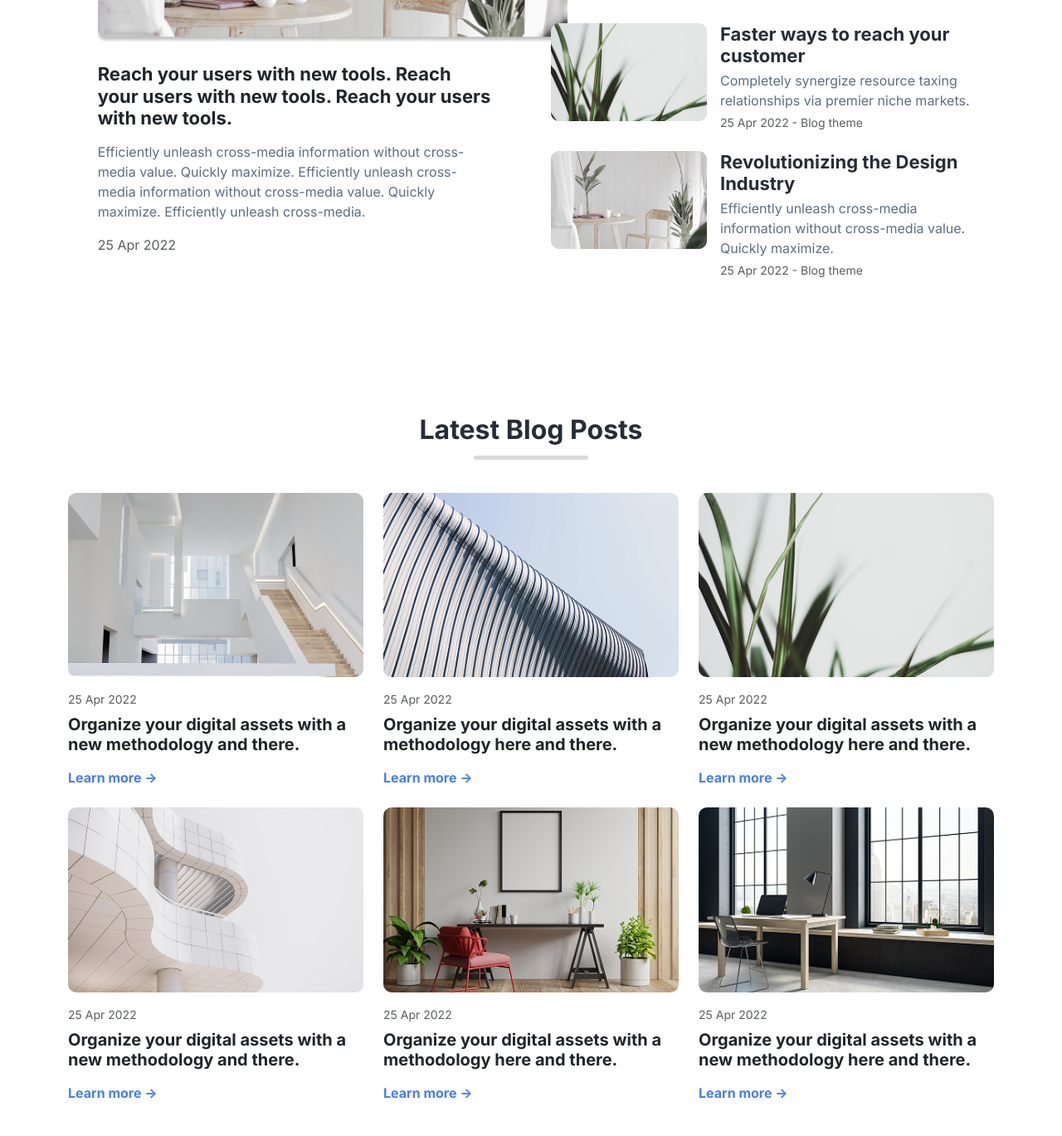
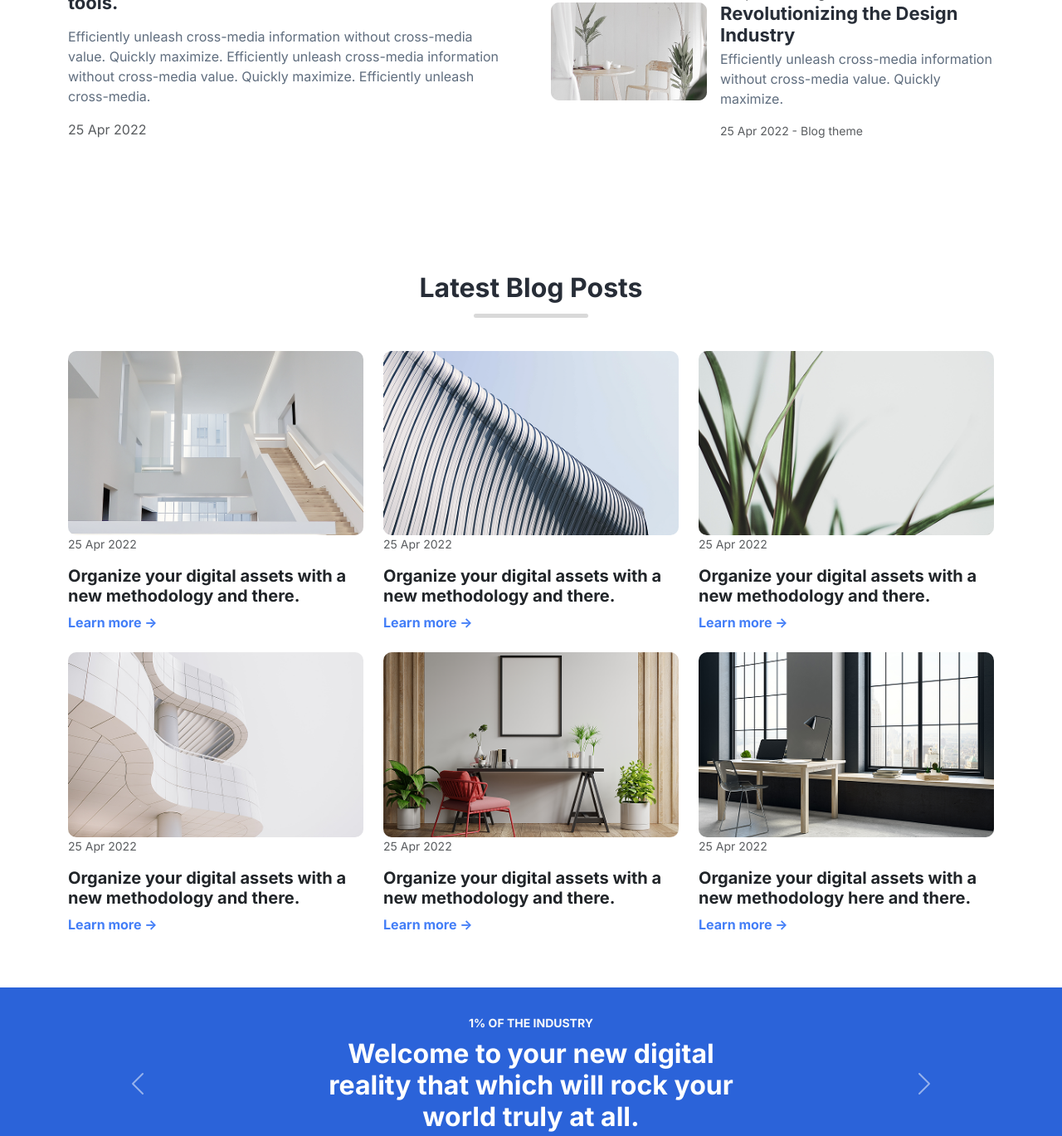
Before and after one commit to Abdelrahman-Elfiky/bootstrap-task-2, a plain HTML site: page index.html in a window 1280 px wide. Shown: the part 1120-2489 px from the top of the page at 83% size. Drawn offline with Linux system fonts and the light colour scheme.

Commit message:
Update index.html

```diff
--- a/index.html
+++ b/index.html
@@ -59,11 +59,11 @@
             </li>
           </ul>
           <div class="d-flex gap-2 buttons">
-            <button class="btn btn-outline-primary btn-custom border-0">
+            <button class="btn-signup-hover text-color-blue-100 border-0 fw-semibold">
               Sign Up
             </button>
             <button
-              class="text-light bg-color-blue-100 border-0 px-7 py-9 fw-semibold rounded"
+              class="text-light bg-color-blue-100 border-0 p-6 fw-semibold rounded"
               data-bs-toggle="modal"
               data-bs-target="#loginModal"
             >
@@ -75,9 +75,9 @@
     </nav>
 
     <main>
-      <section class="text-center">
+      <section class="text-center py-7">
         <div class="container">
-          <div class="py-7 w-50 mx-auto">
+          <div class=" stay-wrapper">
             <p class="text-color-blue-100 fw-semibold small">
               1% OF THE INDUSTRY
             </p>
@@ -99,7 +99,7 @@
                 <h2 class="fw-bold mb-4 fs-2 mb-md-3">
                   Welcome to your new digital reality that will rock your world.
                 </h2>
-                <p class="mb-0 text-color-blue-300 mb-md-4">
+                <p class=" text-color-blue-300 mb-md-4">
                   Let us help you take you from zero to serious business and
                   beyond. Our no-strings attached free trial lets you test our
                   product today.
@@ -130,34 +130,33 @@
 
         <section class="py-5 order-1 order-md-2">
   <div class="container">
-            <div
-              class="row gx-5 align-items-stretch justify-content-center blog-section-layout"
-            >
-              <div class="main-post col-12 col-md-6 d-flex flex-column mb-4">
-                <div class="bg-white p-4 main-post-wrapper d-flex flex-column">
+    <div class="row gx-sm-5">
+      <div class="col-12 col-md-6">
+        <div class="bg-white main-post-wrapper d-flex flex-column">
           <picture class="rounded-5 mb-4">
             <img
               src="./assets/imgs/Tooltip.png"
-                      class="main-post-img mb-3 h-100 object-fit-cover"
+              class="main-post-img h-100 object-fit-cover"
               alt="Main Post"
             />
           </picture>
-                  <h2 class="fw-bold mb-2 post-title mb-3">
+          <h2 class="fw-bold post-title mb-3 text-color-gray-100">
             Reach your users with new tools. Reach your users with new
             tools. Reach your users with new tools.
           </h2>
-                  <p class="post-description text-color-gray-200 mb-3">
-                    Efficiently unleash cross-media information without
-                    cross-media value. Quickly maximize. Efficiently unleash
-                    cross-media information without cross-media value. Quickly
-                    maximize. Efficiently unleash cross-media.
+          <p class="post-description text-color-gray-200">
+            Efficiently unleash cross-media information without cross-media value.
+            Quickly maximize. Efficiently unleash cross-media information without
+            cross-media value. Quickly maximize. Efficiently unleash cross-media.
           </p>
           <p class="text-muted small mt-auto fs-6">25 Apr 2022</p>
         </div>
       </div>
 
-              <div class="side-posts col-12 col-md-6 d-flex flex-column gap-4">
-                <div class="d-flex small-post align-items-start mt-4 mb-2">
+      <div class="col-12 col-md-6">
+        <div class="d-flex flex-column gap-24px">
+
+          <div class="d-flex align-items-start">
             <picture class="rounded-5">
               <img
                 src="./assets/imgs/Container.png"
@@ -169,15 +168,14 @@
               <h2 class="fw-bold mb-1 post-title text-color-gray-100">
                 Reach your users with new tools
               </h2>
-                    <p class="post-description mb-1 text-color-gray-200">
-                      Efficiently unleash cross-media information without
-                      cross-media value. Quickly maximize.
+              <p class="post-description mb-3 text-color-gray-200">
+                Efficiently unleash cross-media information without cross-media value. Quickly maximize.
               </p>
               <p class="text-muted small mb-0">25 Apr 2022</p>
             </div>
           </div>
 
-                <div class="d-flex small-post align-items-start">
+          <div class="d-flex align-items-start">
             <picture class="rounded-5">
               <img
                 src="./assets/imgs/Container (1).png"
@@ -186,12 +184,11 @@
               />
             </picture>
             <div>
-                    <h2 class="fw-bold mb-1 post-title text-color-gray-100">
+              <h2 class="fw-bold mb-1 post-title text-color-gray-100 w-100 no-wrap">
                 Faster ways to reach your customer
               </h2>
-                    <p class="post-description mb-1 text-color-gray-200">
-                      Completely synergize resource taxing relationships via
-                      premier niche markets.
+              <p class="post-description mb-3 text-color-gray-200">
+                Completely synergize resource taxing relationships via premier niche markets.
               </p>
               <p class="text-muted small mb-0">
                 25 Apr 2022 - Blog theme
@@ -199,7 +196,7 @@
             </div>
           </div>
 
-                <div class="d-flex small-post align-items-start">
+          <div class="d-flex align-items-start">
             <picture class="rounded-5">
               <img
                 src="./assets/imgs/Container (2).png"
@@ -211,175 +208,188 @@
               <h2 class="fw-bold mb-1 post-title text-color-gray-100">
                 Revolutionizing the Design Industry
               </h2>
-                    <p class="post-description mb-1 text-color-gray-200">
-                      Efficiently unleash cross-media information without
-                      cross-media value. Quickly maximize.
+              <p class="post-description mb-3 text-color-gray-200">
+                Efficiently unleash cross-media information without cross-media value. Quickly maximize.
               </p>
               <p class="text-muted small mb-0">
                 25 Apr 2022 - Blog theme
               </p>
             </div>
           </div>
-              </div>
-            </div>
-          </div>
-        </section>
-      </div>
-      <section class="mb-5 py-5 d-flex flex-row gap-2">
-        <div class=" container ">
-          <h2 class="text-center section-title blog-title text-color-gray-100">
-            Latest Blog Posts
-          </h2>
-          <div class="row row-cols-1 row-cols-md-2 row-cols-lg-3 g-4 mt-3">
-            <div class="col">
-              <div class="card h-100">
-                <picture class="mb-3">
-                  <img
-                    src="./assets/imgs/Rectangle 1.png"
-                    class="card-img-top img-fluid object-fit-cover"
-                    alt="..."
-                  />
-                </picture>
-                <div class="card-body p-0">
-                  <p class="text-muted small text-color-gray-200 mb-2">25 Apr 2022</p>
-                  <h3 class="h5 fw-bold card-title mb-3">
-                    Organize your digital assets with a new methodology and
-                    there.
-                  </h3>
-                  <a href="#" class="text-color-blue-100 text-decoration-none small fw-semibold fs-6"
-                    >Learn more →</a
-                  >
-                </div>
-              </div>
-            </div>
 
-            <div class="col">
-              <div class="card h-100">
-                <picture class="mb-3">
-                  <img
-                    src="./assets/imgs/Rectangle 1 (1).png"
-                    class="card-img-top img-fluid object-fit-cover "
-                    alt="..."
-                  />
-                </picture>
-                <div class="card-body p-0">
-                  <p class="text-muted small text-color-gray-200 mb-2">25 Apr 2022</p>
-                  <h3 class="h5 fw-bold card-title mb-3">
-                    Organize your digital assets with a methodology here and
-                    there.
-                  </h3>
-                  <a href="#" class="text-color-blue-100 text-decoration-none small fw-semibold fs-6"
-                    >Learn more →</a
-                  >
-                </div>
-              </div>
-            </div>
-
-            <div class="col">
-              <div class="card h-100">
-                <picture class="mb-3">
-                  <img
-                    src="./assets/imgs/Rectangle 1 (2).png"
-                    class="card-img-top img-fluid object-fit-cover"
-                    alt="..."
-                  />
-                </picture>
-                <div class="card-body p-0">
-                  <p class="text-muted small text-color-gray-200 mb-2">25 Apr 2022</p>
-                  <h3 class="h5 fw-bold card-title mb-3">
-                    Organize your digital assets with a new methodology here and
-                    there.
-                  </h3>
-                  <a href="#" class="text-color-blue-100 text-decoration-none small fw-semibold fs-6"
-                    >Learn more →</a
-                  >
-                </div>
-              </div>
-            </div>
-
-            <div class="col">
-              <div class="card h-100">
-                <picture class="mb-3">
-                  <img
-                    src="./assets/imgs/Rectangle 1 (3).png"
-                    class="card-img-top img-fluid object-fit-cover"
-                    alt="..."
-                  />
-                </picture>
-                <div class="card-body p-0">
-                  <p class="text-muted small text-color-gray-200 mb-2">25 Apr 2022</p>
-                  <h3 class="h5 fw-bold card-title mb-3">
-                    Organize your digital assets with a new methodology and
-                    there.
-                  </h3>
-                  <a href="#" class="text-color-blue-100 text-decoration-none small fw-semibold fs-6"
-                    >Learn more →</a
-                  >
-                </div>
-              </div>
-            </div>
-
-            <div class="col ">
-              <div class="card h-100">
-                <picture class="mb-3">
-                  <img
-                    src="./assets/imgs/Rectangle 1 (4).png"
-                    class="card-img-top img-fluid object-fit-cover"
-                    alt="..."
-                  />
-                </picture>
-                <div class="card-body p-0">
-                  <p class="text-muted small text-color-gray-200 mb-2">25 Apr 2022</p>
-                  <h3 class="h5 fw-bold card-title mb-3">
-                    Organize your digital assets with a methodology here and
-                    there.
-                  </h3>
-                  <a href="#" class="text-color-blue-100 text-decoration-none small fw-semibold fs-6"
-                    >Learn more →</a
-                  >
-                </div>
-              </div>
-            </div>
-
-            <div class="col">
-              <div class="card h-100">
-                <picture class="mb-3">
-                  <img
-                    src="./assets/imgs/Rectangle 1 (5).png"
-                    class="card-img-top img-fluid object-fit-cover"
-                    alt="..."
-                  />
-                </picture>
-                <div class="card-body p-0">
-                  <p class="text-muted small text-color-gray-200 mb-2">25 Apr 2022</p>
-                  <h3 class="h5 fw-bold card-title mb-3">
-                    Organize your digital assets with a new methodology here and
-                    there.
-                  </h3>
-                  <a href="#" class="text-color-blue-100 text-decoration-none small fw-semibold fs-6"
-                    >Learn more →</a
-                  >
-                </div>
         </div>
       </div>
     </div>
   </div>
 </section>
 
-      <section class="bg-color-blue-200 stay-section custom text-center text-white py-8 w-100 ">
-        <div class="container w-100">
+      </div>
+      <section class="py-8 d-flex flex-row gap-2">
+  <div class="container">
+    <h2 class="text-center section-title blog-title text-color-gray-100 pb-3">
+      Latest Blog Posts
+    </h2>
+
+    <section>
+      <div class="row row-cols-1 row-cols-md-2 row-cols-lg-3 g-4 mt-3">
+        <div class="col">
+          <div class="card h-100 border-0">
+            <picture>
+              <img
+                src="./assets/imgs/Rectangle 1.png"
+                class="card-img-top img-fluid object-fit-cover w-100 h-100"
+                alt="..."
+              />
+            </picture>
+            <div class="card-body p-0">
+              <p class="text-muted small text-color-gray-200">25 Apr 2022</p>
+              <h3 class="h5 fw-bold card-title">
+                Organize your digital assets with a new methodology and there.
+              </h3>
+              <a
+                href="#"
+                class="text-color-blue-100 text-decoration-none small fw-semibold fs-6"
+              >
+                Learn more →
+              </a>
+            </div>
+          </div>
+        </div>
+        <div class="col">
+          <div class="card h-100 border-0">
+            <picture>
+              <img
+                src="./assets/imgs/Rectangle 1 (1).png"
+                class="card-img-top img-fluid object-fit-cover w-100 h-100"
+                alt="..."
+              />
+            </picture>
+            <div class="card-body p-0">
+              <p class="text-muted small text-color-gray-200">25 Apr 2022</p>
+              <h3 class="h5 fw-bold card-title">
+                Organize your digital assets with a new methodology and there.
+              </h3>
+              <a
+                href="#"
+                class="text-color-blue-100 text-decoration-none small fw-semibold fs-6"
+              >
+                Learn more →
+              </a>
+            </div>
+          </div>
+        </div>
+        <div class="col">
+          <div class="card h-100 border-0">
+            <picture>
+              <img
+                src="./assets/imgs/Rectangle 1 (2).png"
+                class="card-img-top img-fluid object-fit-cover w-100 h-100"
+                alt="..."
+              />
+            </picture>
+            <div class="card-body p-0">
+              <p class="text-muted small text-color-gray-200">25 Apr 2022</p>
+              <h3 class="h5 fw-bold card-title">
+                Organize your digital assets with a new methodology and there.
+              </h3>
+              <a
+                href="#"
+                class="text-color-blue-100 text-decoration-none small fw-semibold fs-6"
+              >
+                Learn more →
+              </a>
+            </div>
+          </div>
+        </div>
+        <div class="col">
+          <div class="card h-100 border-0">
+            <picture>
+              <img
+                src="./assets/imgs/Rectangle 1 (3).png"
+                class="card-img-top img-fluid object-fit-cover w-100 h-100"
+                alt="..."
+              />
+            </picture>
+            <div class="card-body p-0">
+              <p class="text-muted small text-color-gray-200">25 Apr 2022</p>
+              <h3 class="h5 fw-bold card-title">
+                Organize your digital assets with a new methodology and there.
+              </h3>
+              <a
+                href="#"
+                class="text-color-blue-100 text-decoration-none small fw-semibold fs-6"
+              >
+                Learn more →
+              </a>
+            </div>
+          </div>
+        </div>
+        <div class="col">
+          <div class="card h-100 border-0">
+            <picture>
+              <img
+                src="./assets/imgs/Rectangle 1 (4).png"
+                class="card-img-top img-fluid object-fit-cover w-100 h-100"
+                alt="..."
+              />
+            </picture>
+            <div class="card-body p-0">
+              <p class="text-muted small text-color-gray-200">25 Apr 2022</p>
+              <h3 class="h5 fw-bold card-title">
+                Organize your digital assets with a new methodology and there.
+              </h3>
+              <a
+                href="#"
+                class="text-color-blue-100 text-decoration-none small fw-semibold fs-6"
+              >
+                Learn more →
+              </a>
+            </div>
+          </div>
+        </div>
+        <div class="col">
+          <div class="card h-100 border-0">
+            <picture>
+              <img
+                src="./assets/imgs/Rectangle 1 (5).png"
+                class="card-img-top img-fluid object-fit-cover w-100 h-100"
+                alt="..."
+              />
+            </picture>
+            <div class="card-body p-0">
+              <p class="text-muted small text-color-gray-200">25 Apr 2022</p>
+              <h3 class="h5 fw-bold card-title">
+                Organize your digital assets with a new methodology here and there.
+              </h3>
+              <a
+                href="#"
+                class="text-color-blue-100 text-decoration-none small fw-semibold fs-6"
+              >
+                Learn more →
+              </a>
+            </div>
+          </div>
+        </div>
+      </div>
+    </section>
+  </div>
+</section>
+
+
+      <section class="bg-color-blue-200 py-8 custom text-center text-white py-8 w-100 ">
+        <div class="container ">
           <div id="carouselExample" class="carousel slide h-100">
             <div class="carousel-inner h-100">
               <div class="carousel-item active">
                 <div
                   class="d-flex align-items-center justify-content-center h-100 pt-5"
                 >
-                  <div class="text-center container w-100">
-                    <div class=" mx-auto text-center">
+                  <div class="text-center container ">
+                    <div class="  w-100 mx-auto">
                     <p class="text-light fs-7 section-label fw-semibold mb-2">
                       1% OF THE INDUSTRY
                     </p>
-                    <h2 class="section-heading fw-bold mb-6 fs-2">
+                    <h2 class="section-heading fw-bold mb-3 fs-2">
                       Welcome to your new digital reality that which will rock
                       your world truly at all.
                     </h2>
@@ -409,7 +419,7 @@
                 <div
                   class="d-flex align-items-center justify-content-center h-100"
                 >
-                  <div class="text-center container">
+                  <div class=" container w-100 mx-auto">
                     <p class="text-light fs-7 section-label fw-semibold">
                       1% OF THE INDUSTRY
                     </p>
```
Lines whose indentation alone changed are shown as unchanged.
